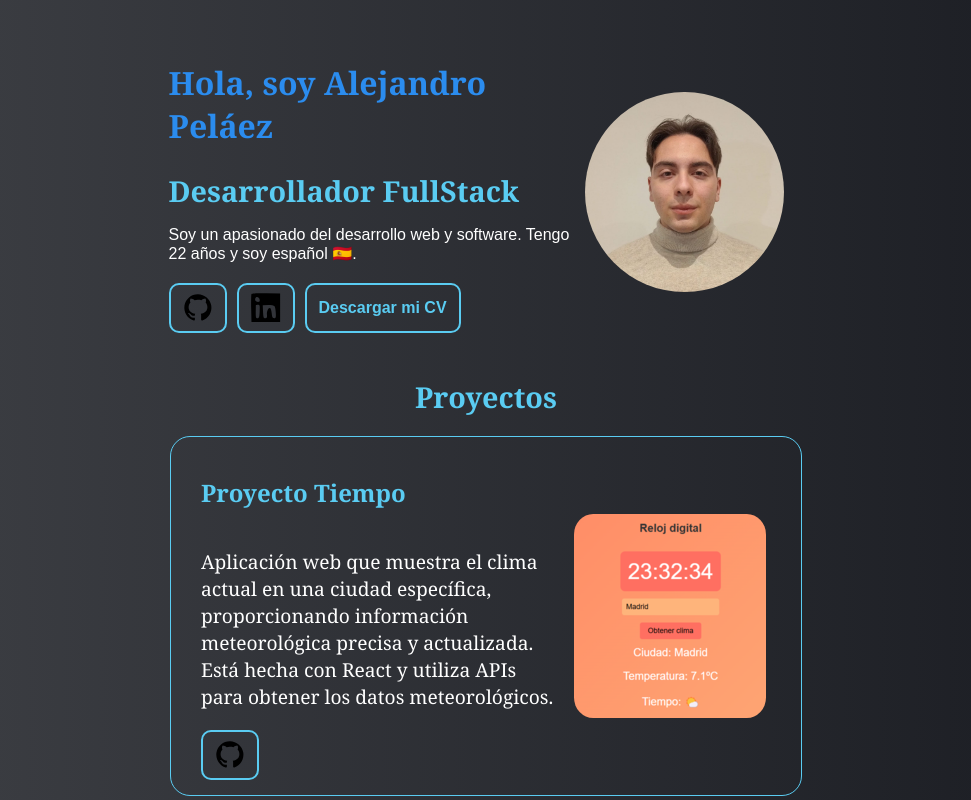
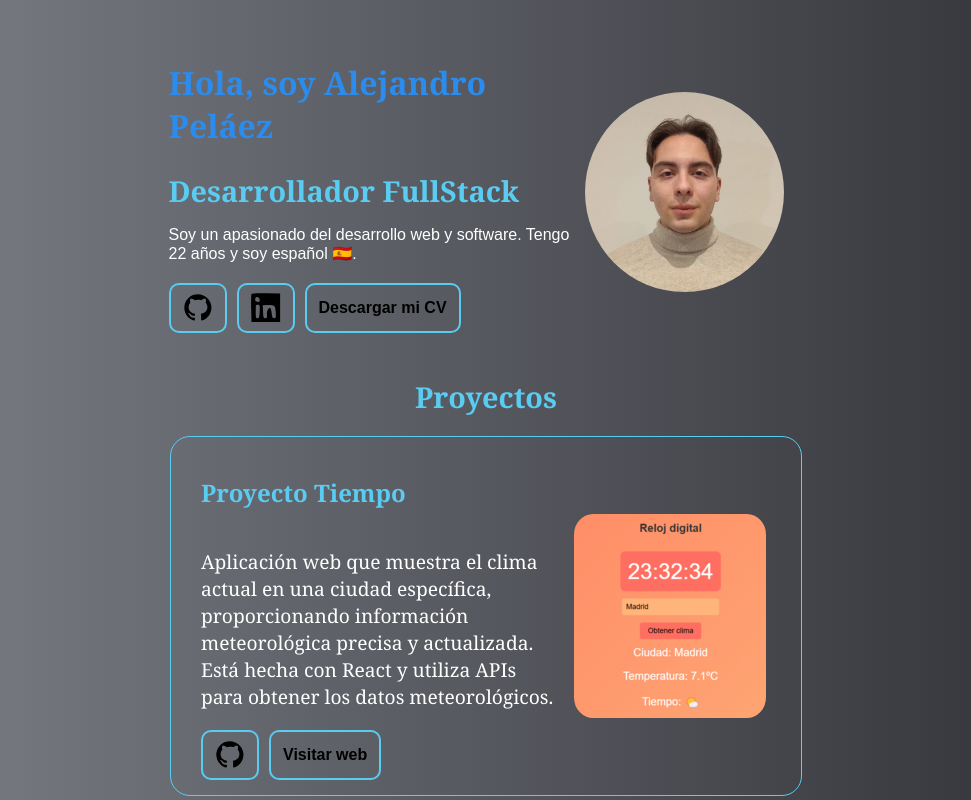
Before and after one commit to Champii12/portfolio, a React (Vite) app: page / in a window 1280 px wide. Shown: the top 800 px of the page, without its empty margins (154-1125 px from the left). Built offline with nearby package versions, Linux system fonts and the light colour scheme.

Commit message:
links puestos

```diff
--- a/src/App.css
+++ b/src/App.css
@@ -1,6 +1,6 @@
 body {
   font-family: 'Arial', sans-serif;
-  background: linear-gradient(90deg, #3e4045 , #1a1c22 );
+  background: linear-gradient(90deg, #7d8088 , #2f3035 );
   color: #fff;
   margin: 0;
   display: flex;
@@ -88,12 +88,12 @@ body {
 }
 .App-buttons a {
   text-decoration: none;
-  color: #5accf2;
+  color: #000;
   border: 2px solid #5accf2;
   padding: 8px 12px;
   border-radius: 10px;
   font-weight: bold;
-  transition: background 0.3s;
+  transition: background 0.7s;
 }
 
 .App-buttons a:hover {
@@ -159,7 +159,12 @@ body {
 .App-project-content a{
   width: fit-content;
   font-weight: bold;
-  transition: background 0.3s;
+  color: black;
+  transition: background 0.7s;
+}
+.App-project-links{
+  display: flex;
+  gap: 10px;
 }
 .App-section h3 {
   font-family: 'Georgia', serif;
--- a/src/App.jsx
+++ b/src/App.jsx
@@ -18,9 +18,14 @@ function App() {
                 Aplicación web que muestra el clima actual en una ciudad específica, proporcionando información meteorológica precisa y actualizada.
                 Está hecha con React y utiliza APIs para obtener los datos meteorológicos.
               </p>
-              <a href="https://tiempox.champii.es/" target="_blank" rel="noopener noreferrer" className="App-button">
-              <img src={logoGithub} className="App-logo-github" alt="logoGithub" />
-              </a>
+              <div className="App-project-links">
+                <a href="https://github.com/Champii12/AppTiempo" target="_blank" rel="noopener noreferrer" className="App-button">
+                  <img src={logoGithub} className="App-logo-github" alt="logoGithub" />
+                </a>
+                <a href="https://tiempox.champii.es/" target="_blank" rel="noopener noreferrer" className="App-button">
+                  Visitar web
+                </a>
+              </div>
               </div>
             <img src={fotoTiempo} className="App-project-image" alt="Proyecto Tiempo" />
           </section>
```
Also changed, not shown: src/assets/internet.svg (added), 1 other file (tests, documents, lock files or other folders).
